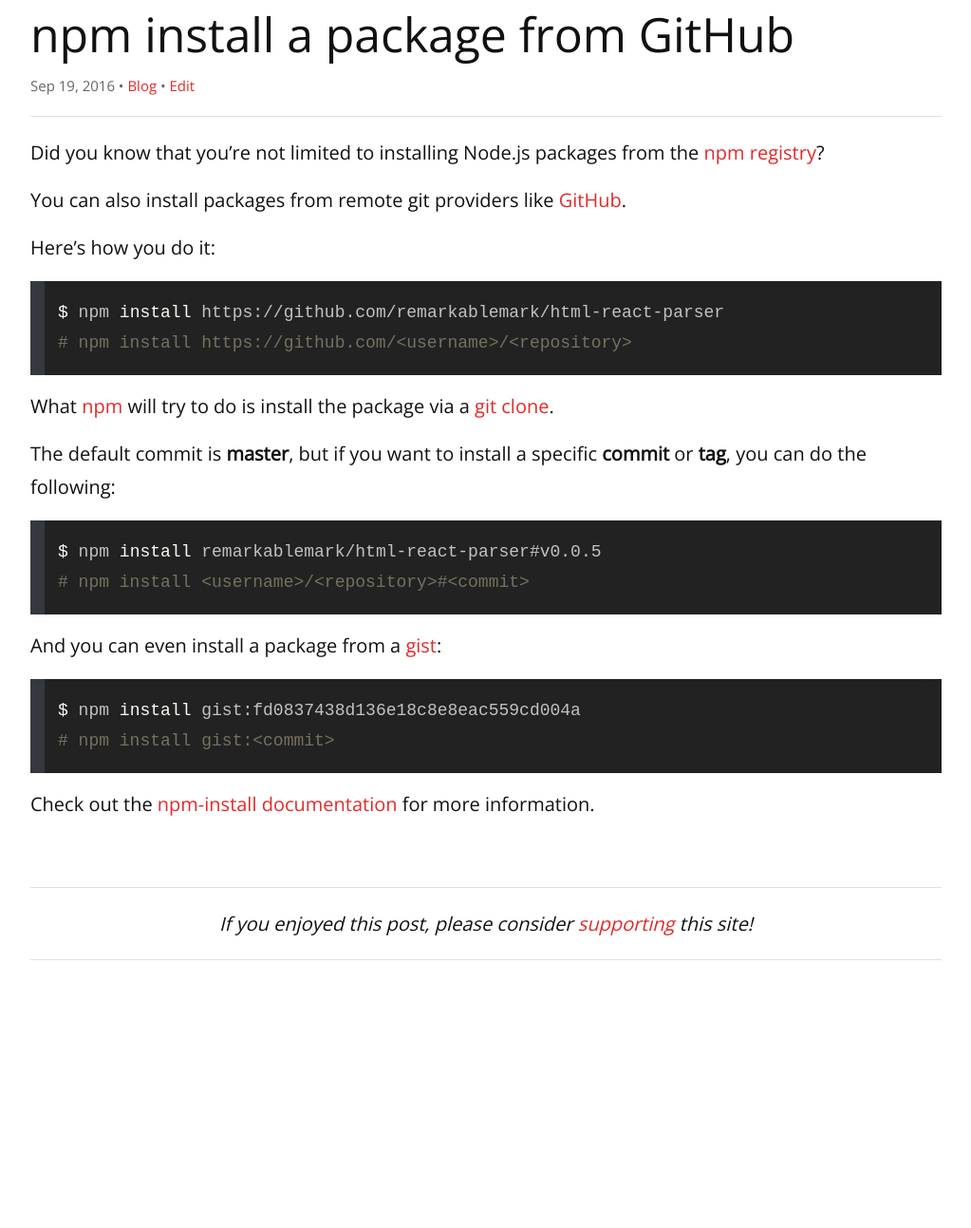
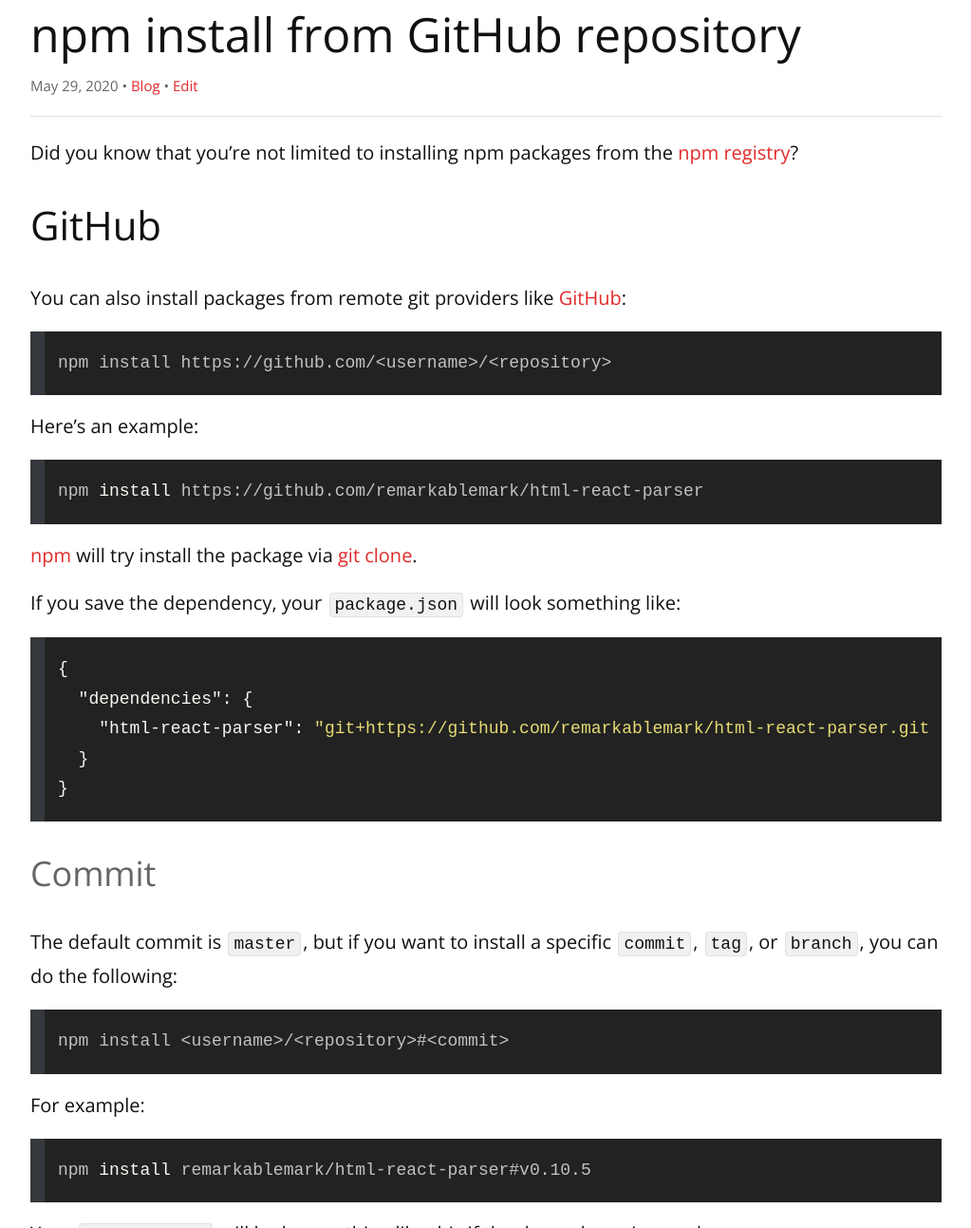
Before and after one commit to remarkablemark/remarkablemark.github.io, a Jekyll site: the page built from _posts/2016/2016-09-19-npm-install-from-github.md, in a window 1280 px wide and 1400 px high, cut to the strip 107-1400 px from the top of the window. Shown: the whole strip at 95% size, without its empty margins (128-1151 px from the left). Built offline with Jekyll 4.4.1, drawn with Linux system fonts in a browser that asks for light colours; comment, search, counter and statistics services are not loaded; some of the changed text lies outside the part shown.

Commit message:
feat(posts): update "npm install from GitHub repository"
Post: 2016-09-19-npm-install-from-github.md

Improve wording, instructions, code blocks (with package.json
example), and add Bitbucket example.

````diff
--- a/_posts/2016/2016-09-19-npm-install-from-github.md
+++ b/_posts/2016/2016-09-19-npm-install-from-github.md
@@ -1,36 +1,92 @@
 ---
 layout: post
-title: npm install a package from GitHub
-date: 2016-09-19 19:58:00 -4000
-excerpt: You can install Node.js packages not only from the npm registry but also from git providers like GitHub.
-categories: npm node javascript github cli git
+title: npm install from GitHub repository
+date: 2016-09-19 19:58:00
+updated: 2020-05-29 19:30:24
+excerpt: How to install an npm package from a git providers like GitHub or Bitbucket.
+categories: npm package install git github bitbucket
 ---
 
-Did you know that you're not limited to installing Node.js packages from the [npm registry](https://docs.npmjs.com/misc/registry)?
+Did you know that you're not limited to installing npm packages from the [npm registry](https://docs.npmjs.com/misc/registry)?
 
-You can also install packages from remote git providers like [GitHub](https://github.com).
+## GitHub
 
-Here's how you do it:
+You can also install packages from remote git providers like [GitHub](https://github.com):
+
+```
+npm install https://github.com/<username>/<repository>
+```
+
+Here's an example:
 
 ```sh
-$ npm install https://github.com/remarkablemark/html-react-parser
-# npm install https://github.com/<username>/<repository>
+npm install https://github.com/remarkablemark/html-react-parser
 ```
 
-What [npm](https://docs.npmjs.com/cli/npm) will try to do is install the package via a [git clone](https://git-scm.com/docs/git-clone).
+[npm](https://docs.npmjs.com/cli/npm) will try install the package via [git clone](https://git-scm.com/docs/git-clone).
 
-The default commit is **master**, but if you want to install a specific **commit** or **tag**, you can do the following:
+If you save the dependency, your `package.json` will look something like:
+
+```json
+{
+  "dependencies": {
+    "html-react-parser": "git+https://github.com/remarkablemark/html-react-parser.git"
+  }
+}
+```
+
+### Commit
+
+The default commit is `master`, but if you want to install a specific `commit`, `tag`, or `branch`, you can do the following:
+
+```
+npm install <username>/<repository>#<commit>
+```
+
+For example:
 
 ```sh
-$ npm install remarkablemark/html-react-parser#v0.0.5
-# npm install <username>/<repository>#<commit>
+npm install remarkablemark/html-react-parser#v0.10.5
 ```
 
-And you can even install a package from a [gist](https://gist.github.com):
+Your `package.json` will look something like this if the dependency is saved:
+
+```json
+{
+  "dependencies": {
+    "html-react-parser": "git+https://github.com/remarkablemark/html-react-parser.git#v0.10.5"
+  }
+}
+```
+
+## Gist
+
+You can even install a package from a [gist](https://gist.github.com):
+
+```
+npm install gist:<commit>
+```
+
+See [example](https://gist.github.com/remarkablemark/fd0837438d136e18c8e8eac559cd004a):
 
 ```sh
-$ npm install gist:fd0837438d136e18c8e8eac559cd004a
-# npm install gist:<commit>
+npm install gist:fd0837438d136e18c8e8eac559cd004a
 ```
 
+## Bitbucket
+
+To install from another git provider like [Bitbucket](https://bitbucket.org/):
+
+```
+npm install <protocol>://[<user>[:<password>]@]<hostname>[:<port>][:][/]<path>[#<commit>]
+```
+
+The install would look something like this:
+
+```
+npm install git+ssh://git@bitbucket.org/<user>/<repository>.git
+```
+
+## Addendum
+
 Check out the [npm-install documentation](https://docs.npmjs.com/cli/install) for more information.
````
